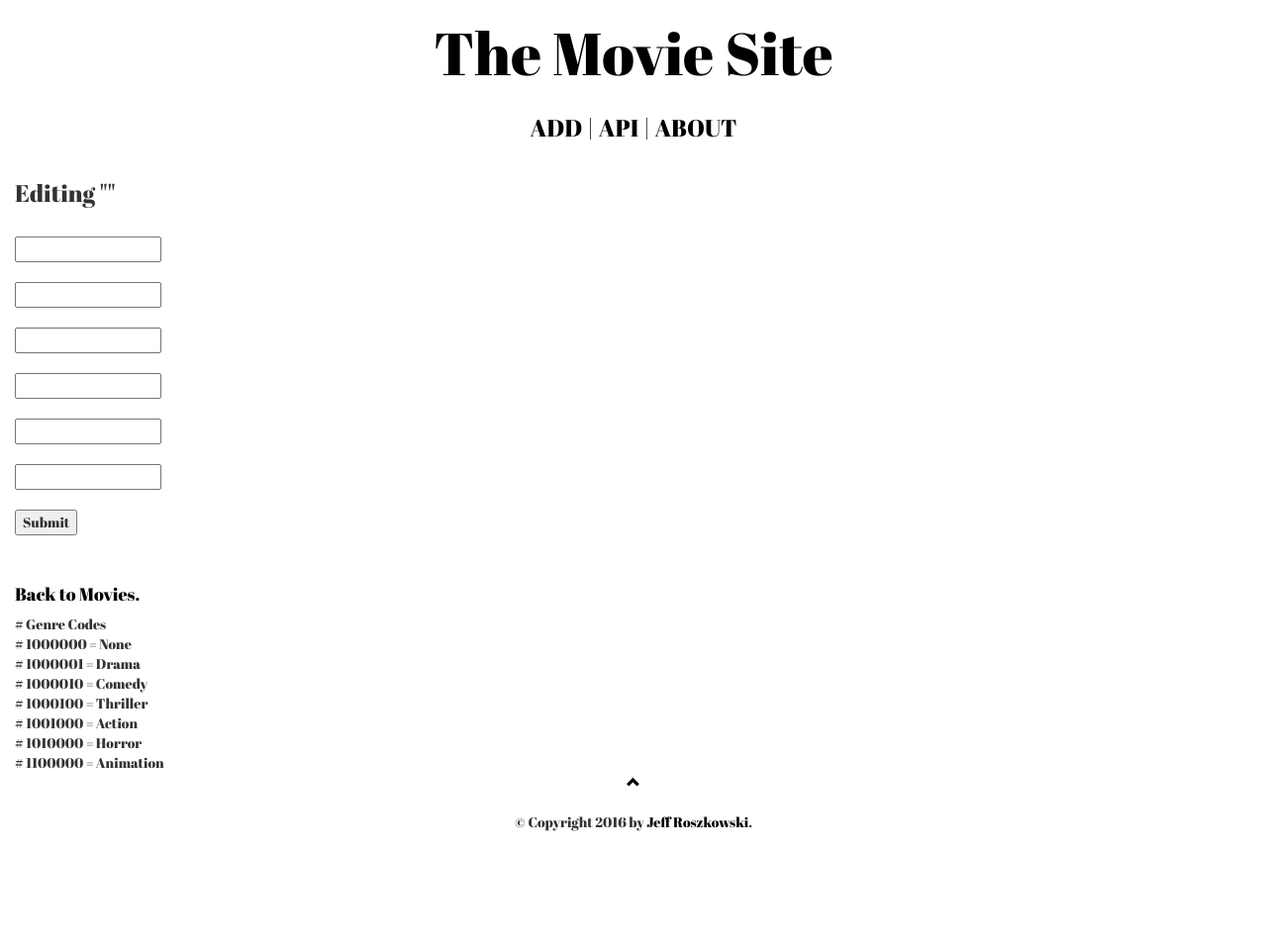
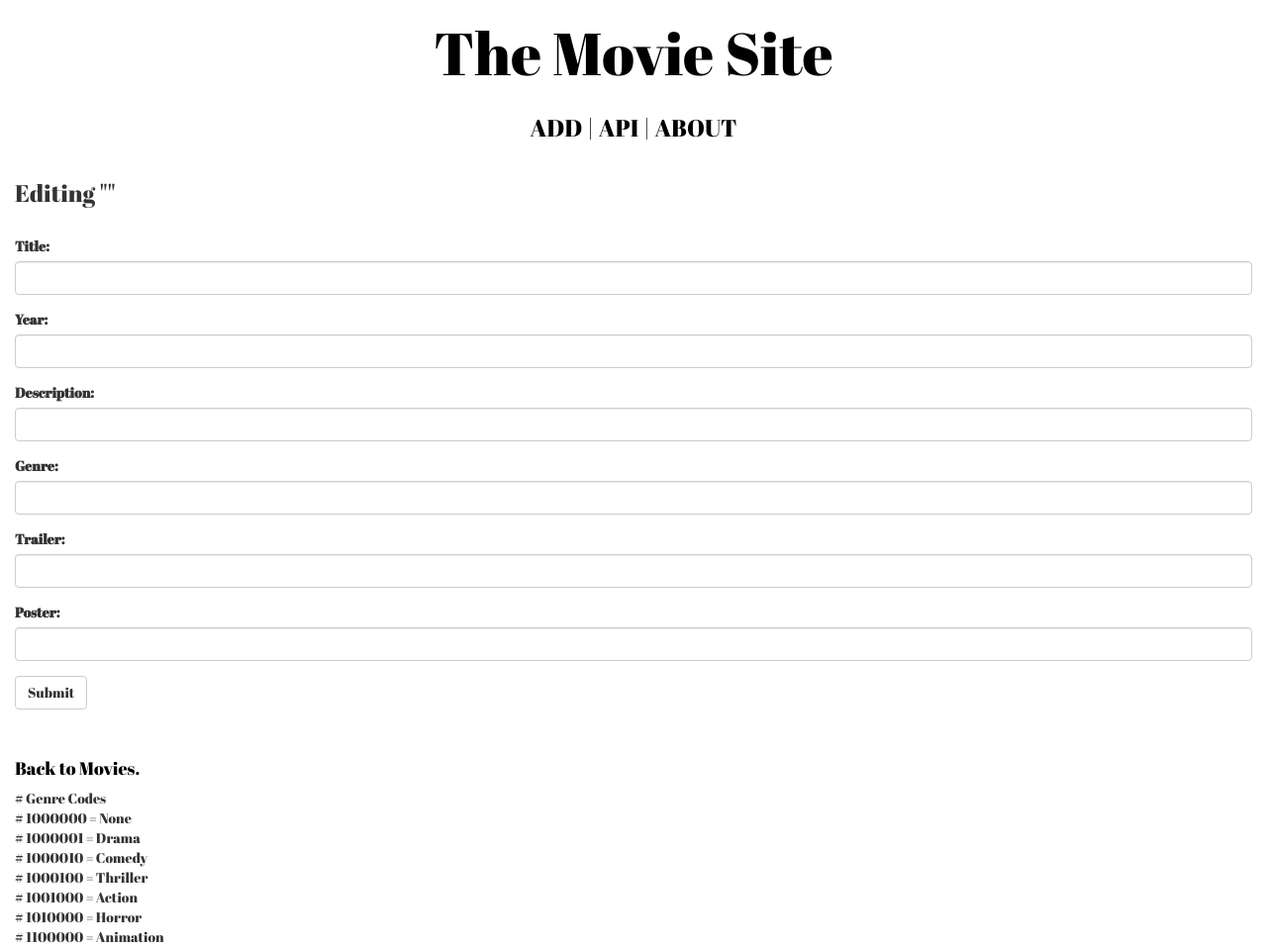
Before and after one commit to guynamedjeff/themoviesite, a Flask app: template vagrant/The Movie Site/templates/editmovie.html in a window 1280 px wide. Shown: the top 957 px of the page at 99% size. Before the commit the page ends 840 px from the top, so only its background shows below. Run offline with Flask 2, Linux system fonts and the light colour scheme; the template is opened without the code that fills it, so the values that code supplies are empty; parts of the project's set-up code (start-up, migrations or seed data) failed here and were passed over; some libraries are stand-ins or nearby versions.

Commit message:
Refactor fetching.py and style forms for newmovie.html and editmovie.html.

```diff
--- a/vagrant/The Movie Site/templates/editmovie.html
+++ b/vagrant/The Movie Site/templates/editmovie.html
@@ -7,13 +7,31 @@
   <div class="container-fluid">
     <h3>Editing "{{movie.name}}"</h3><br>
     <form action='{{url_for('editMovie', movie_id=movie.id)}}' method='post'>
-      <input type="text" name ="name" placeholder="{{movie.name}}"><br><br>
-      <input type="text" name ="year" placeholder="{{movie.year}}"><br><br>
-      <input type="text" name ="poster" placeholder="{{movie.poster}}"><br><br>
-      <input type="text" name ="description" placeholder="{{movie.description}}"><br><br>
-      <input type="text" name ="trailer" placeholder="{{movie.trailer}}"><br><br>
-      <input type="text" name ="genre" placeholder="{{movie.genre}}"><br><br>
-      <input type="submit" value="Submit">
+      <div class="form-group">
+        <label for="name">Title:</label>
+        <input type="text" class="form-control" name="name" placeholder="{{movie.name}}" id="name">
+      </div>
+      <div class="form-group">
+        <label for="year">Year:</label>
+        <input type="text" class="form-control" name="year" placeholder="{{movie.year}}" id="year">
+      </div>
+      <div class="form-group">
+        <label for="description">Description:</label>
+        <input type="text" class="form-control" name="description" placeholder="{{movie.description}}" id="description">
+      </div>
+      <div class="form-group">
+        <label for="genre">Genre:</label>
+        <input type="text" class="form-control" name="genre" placeholder="{{movie.genre}}" id="genre">
+      </div>
+      <div class="form-group">
+        <label for="trailer">Trailer:</label>
+        <input type="text" class="form-control" name="trailer" placeholder="{{movie.trailer}}" id="trailer">
+      </div>
+      <div class="form-group">
+        <label for="poster">Poster:</label>
+        <input type="text" class="form-control" name="poster" placeholder="{{movie.poster}}" id="poster">
+      </div>
+      <button type="submit" class="btn btn-default">Submit</button>
     </form><br><br>
     <h4><a href='{{url_for('main')}}'>Back to Movies.</a></h4>
     <div>
--- a/vagrant/The Movie Site/templates/index.html
+++ b/vagrant/The Movie Site/templates/index.html
@@ -4,7 +4,6 @@
   {{ super() }}
   <link rel=stylesheet type=text/css href="{{ url_for('static', filename='modal.css') }}">
   <script src="{{ url_for('static', filename='modal.js') }}" async></script>
-  <script src="https://ajax.googleapis.com/ajax/libs/jquery/3.1.1/jquery.min.js"></script>
 {% endblock %}
 {% block content %}
   {% with messages = get_flashed_messages() %}
```
Also changed, not shown: vagrant/The Movie Site/fetching.py (+8 -48 lines), vagrant/The Movie Site/templates/newmovie.html (+18 -6 lines).
